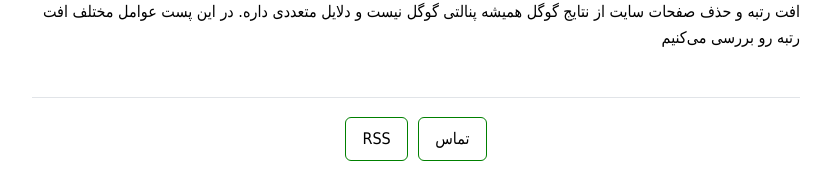
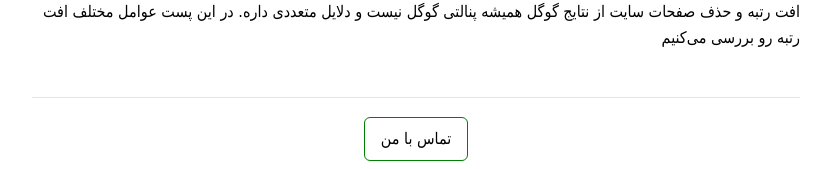
Before and after one commit to darkblog/darkblog.github.io, a Jekyll site: the page built from index.html, in a window 1280 px wide. Shown: the part 1581-1750 px from the top of the page, without its empty margins (224-1056 px from the left). Built offline with Jekyll 4.4.1, drawn with Linux system fonts in a browser that asks for light colours.

Commit message:
Update index.html

```diff
--- a/_layouts/index.html
+++ b/_layouts/index.html
@@ -21,8 +21,7 @@
 </header>
 <main class="container">{{ content }}</main>
 <footer class="center">
-<a href="{{ site.url }}/ehsanchehri" class="button">تماس</a>
-<a href="{{ site.url }}/feed.xml" class="button">RSS</a>
+<a href="{{ site.url }}/ehsanchehri" class="button">تماس با من</a>
 </footer>
 </body>
 </html>
```
